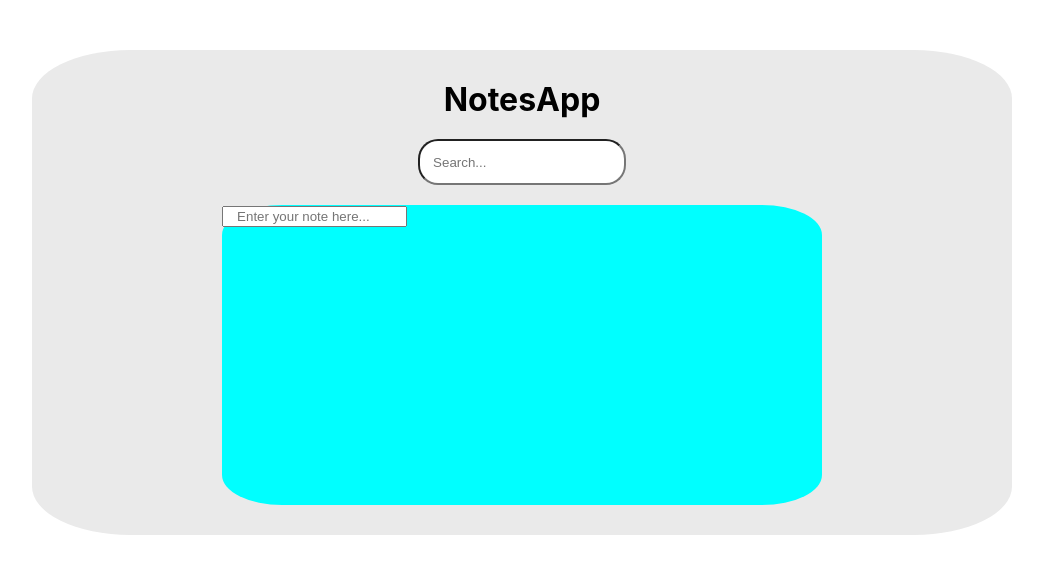
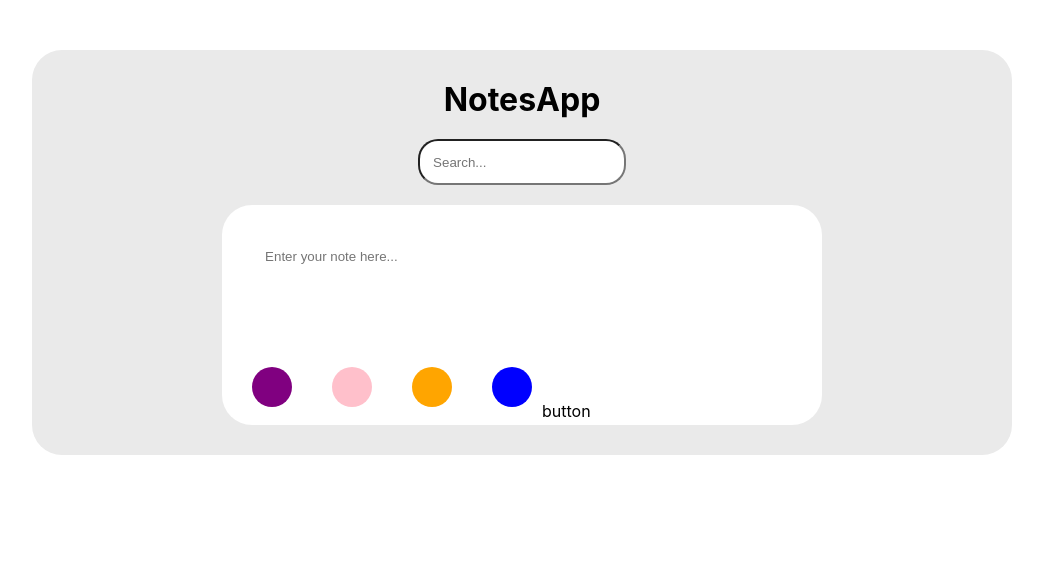
Before and after one commit to yasin-altunisik/note-app-redux, a React (Create React App) app: page / in a window 1280 px wide. Shown: the top 574 px of the page, without its empty margins (118-1161 px from the left). Built offline with nearby package versions, Linux system fonts and the light colour scheme.

Commit message:
colors and button added

```diff
--- a/src/App.css
+++ b/src/App.css
@@ -2,7 +2,7 @@
   background-color: #eaeaea;
   margin: 50px 150px 0px 150px;
   padding: 30px 30px 30px 30px;
-  border-radius: 10%;
+  border-radius: 30px;
 }
 
 #form1 {
@@ -26,11 +26,49 @@
   margin: 20px 0 20px 0;
 }
 
+#input2 {
+  border-radius: 20px;
+  height: 40px;
+  width: 200px;
+  border: 0;
+  margin-left: 30px;
+  margin-top: 30px;
+}
+
 .ex2 {
-  height: 300px;
+  height: 220px;
   width: 600px;
-  background-color: aqua;
+  background-color: white;
   margin-left: auto;
   margin-right: auto;
-  border-radius: 10%;
+  border-radius: 30px;
 }
+
+#div1 {
+  margin-top: 80px;
+  border-radius: 30px;
+}
+
+.colors {
+  height: 40px;
+  width: 40px;
+  margin: 10px 10px 10px 30px;
+  border-radius: 50%;
+}
+
+#color1 {
+  background-color: purple;
+}
+#color2 {
+  background-color: pink
+}
+#color3 {
+  background-color: orange;
+}
+#color4 {
+  background-color: blue;
+}
+
+span {
+  display: inline-block;
+}
--- a/src/App.js
+++ b/src/App.js
@@ -20,14 +20,19 @@ function App() {
         <div>
           <form>
             <label>
-              <input type="text" placeholder="   Enter your note here..." />
+              <input id="input2" type="text" placeholder="   Enter your note here..." />
             </label>
           </form>
         </div>
 
-        <div>
-          <span></span>
-          <span></span>
+        <div id="div1">
+          <span>
+            <span className="colors" id="color1"></span>
+            <span className="colors" id="color2"></span>
+            <span className="colors" id="color3"></span>
+            <span className="colors" id="color4"></span>
+          </span>
+          <span>button</span>
         </div>
       </div>
 
```
